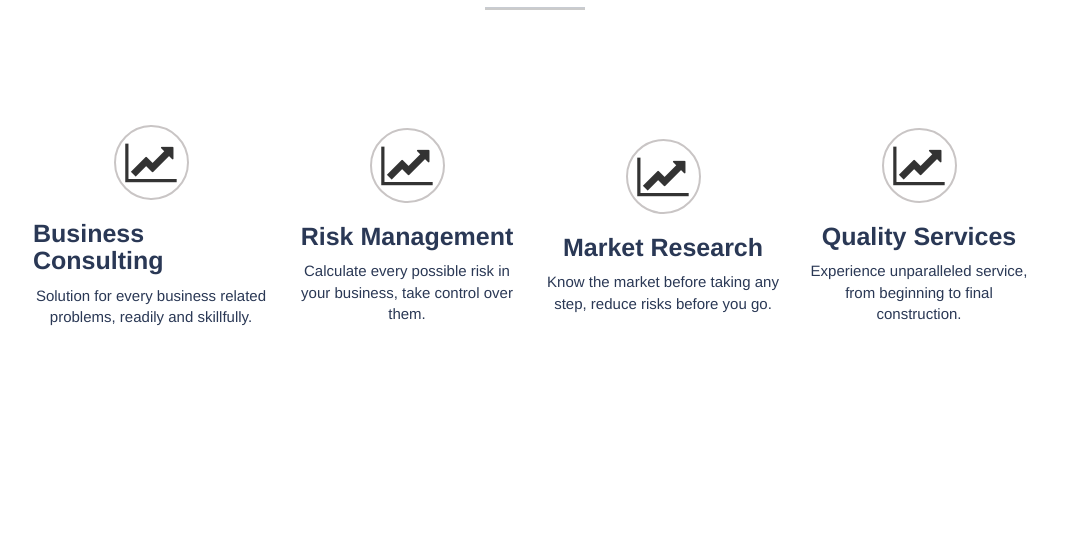
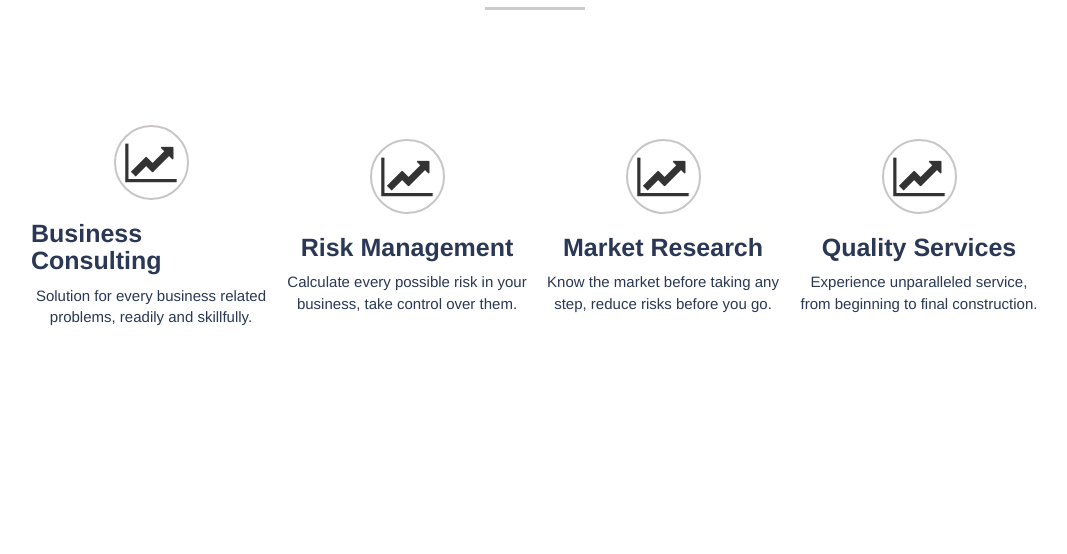
Before and after one commit to HiteshPaliwal-HP/lixir_clone_website, a plain HTML site: page index.html in a window 1280 px wide. Shown: the part 829-1383 px from the top of the page, without its empty margins (105-1172 px from the left). Drawn offline with nearby package versions, Linux system fonts and the light colour scheme.

Commit message:
Update iic_copt.css

```diff
--- a/iic_copt.css
+++ b/iic_copt.css
@@ -217,7 +217,7 @@
 
     font-size:45Px;
     width: 20%;
-    padding: 0px 10px;
+    padding: 0px 8px;
     /* border: 2px solid blue; */
 }
 .down{
```
